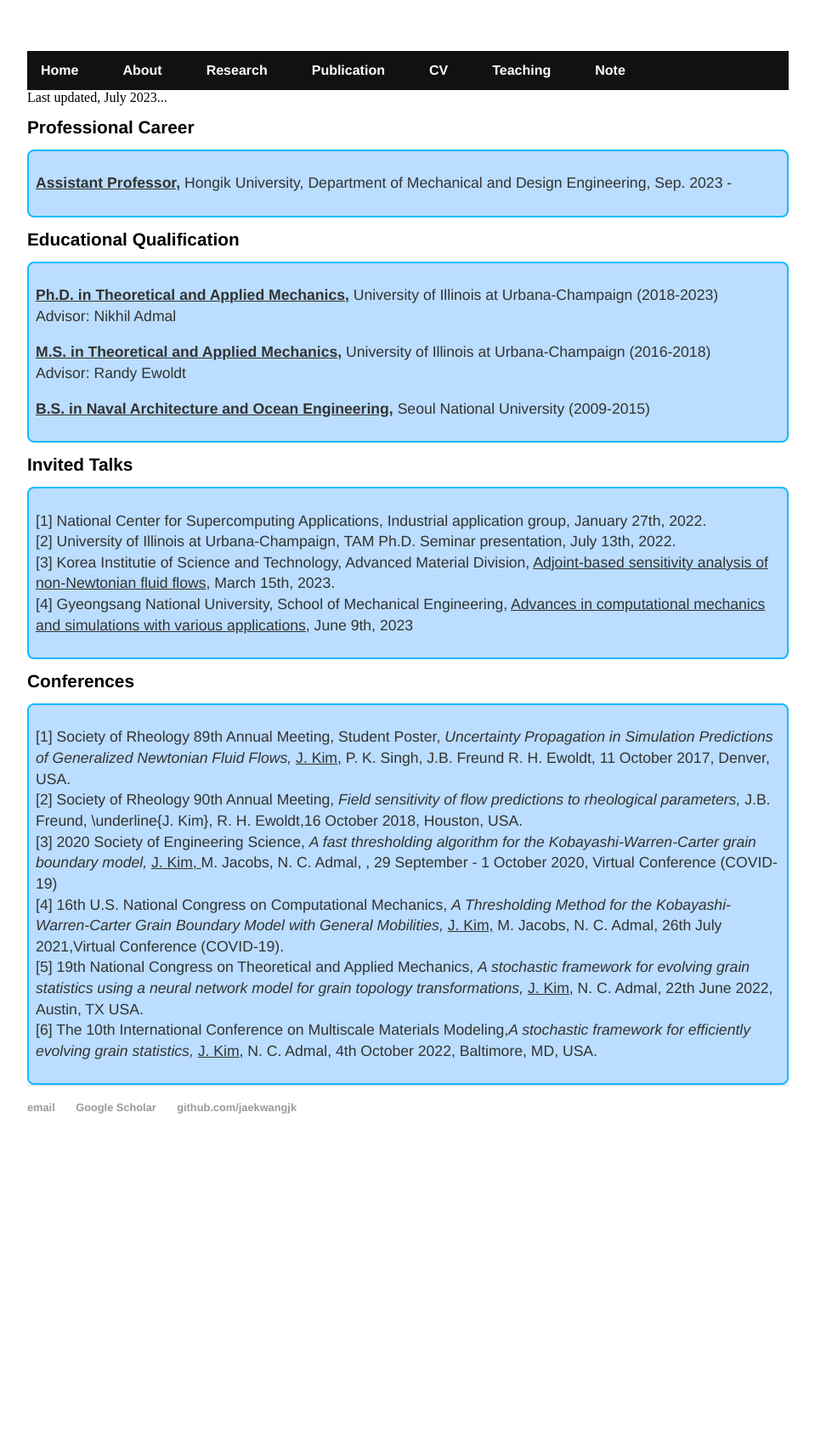
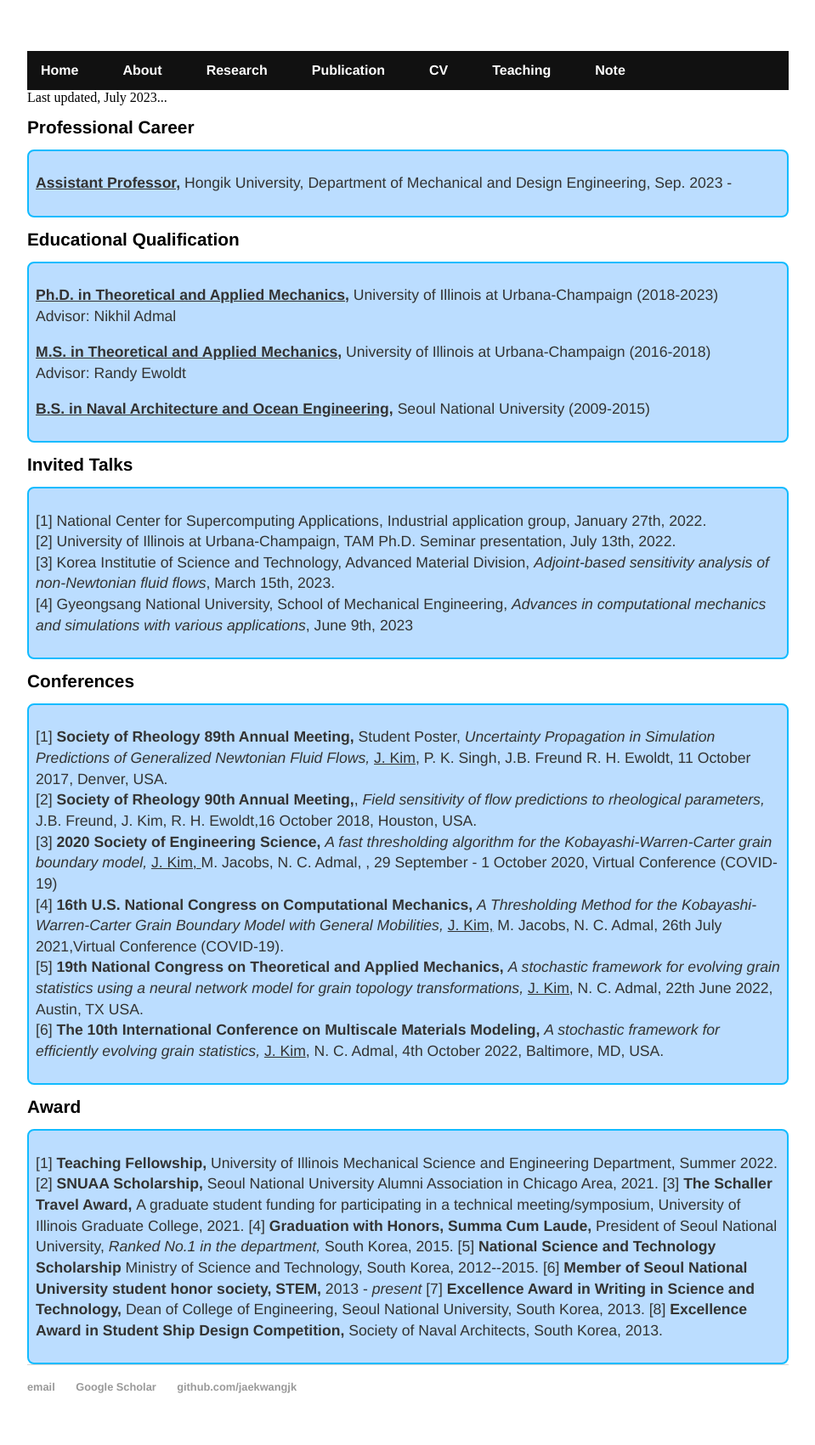
Before and after one commit to jaekwangjk/jaekwangjk.github.io, a Jekyll site: the page built from cv.html, in a window 1280 px wide. Shown: the whole page at 85% size, without its empty margins (160-1119 px from the left). Built offline with Jekyll 4.4.1, drawn with Linux system fonts in a browser that asks for light colours; before the commit the page ends 1372 px from its top, so only the background shows below that.

Commit message:
Update cv.html

```diff
--- a/cv.html
+++ b/cv.html
@@ -44,23 +44,36 @@
 	<p>
 	[1] National Center for Supercomputing Applications, Industrial application group, January 27th, 2022.  <br>
 	[2] University of Illinois at Urbana-Champaign, TAM Ph.D. Seminar presentation, July 13th, 2022. <br>
-	[3] Korea Institutie of Science and Technology, Advanced Material Division, <u>Adjoint-based sensitivity analysis of non-Newtonian fluid flows</u>, March 15th, 2023. <br>
-	[4] Gyeongsang National University, School of Mechanical Engineering, <u>Advances in computational mechanics and simulations with various applications</u>, June 9th, 2023 <br>
+	[3] Korea Institutie of Science and Technology, Advanced Material Division, <i> Adjoint-based sensitivity analysis of non-Newtonian fluid flows</i>, March 15th, 2023. <br>
+	[4] Gyeongsang National University, School of Mechanical Engineering, <i> Advances in computational mechanics and simulations with various applications</i>, June 9th, 2023 <br>
 	</p>
 	</div>
 
 	<h1>Conferences</h1>
 	<div class="rounded">
 	<p>
-	[1] Society of Rheology 89th Annual Meeting, Student Poster, <i>Uncertainty Propagation in Simulation Predictions of Generalized Newtonian Fluid Flows,</i>
+	[1] <strong>Society of Rheology 89th Annual Meeting,</strong> Student Poster, <i>Uncertainty Propagation in Simulation Predictions of Generalized Newtonian Fluid Flows,</i>
         <u>J. Kim</u>, P. K. Singh, J.B. Freund  R. H. Ewoldt, 11 October 2017, Denver, USA. <br>
-	[2] Society of Rheology 90th Annual Meeting, <i>Field sensitivity of flow predictions to rheological parameters,</i> J.B. Freund, \underline{J. Kim}, R. H. Ewoldt,16 October 2018, Houston, USA.<br>
-	[3] 2020 Society of Engineering Science, <i> A fast thresholding algorithm for the Kobayashi-Warren-Carter grain boundary model,</i> <u>J. Kim, </u> M. Jacobs, N. C. Admal, , 29 September - 1 October 2020,  Virtual Conference (COVID-19)<br>
-	[4] 16th U.S. National Congress on Computational Mechanics, <i>A Thresholding Method for the Kobayashi-Warren-Carter Grain Boundary Model with General Mobilities,</i>
+	[2] <strong>Society of Rheology 90th Annual Meeting,</strong>, <i>Field sensitivity of flow predictions to rheological parameters,</i> J.B. Freund, J. Kim, R. H. Ewoldt,16 October 2018, Houston, USA.<br>
+	[3] <strong>2020 Society of Engineering Science,</strong> <i> A fast thresholding algorithm for the Kobayashi-Warren-Carter grain boundary model,</i> <u>J. Kim, </u> M. Jacobs, N. C. Admal, , 29 September - 1 October 2020,  Virtual Conference (COVID-19)<br>
+	[4] <strong>16th U.S. National Congress on Computational Mechanics,</strong> <i>A Thresholding Method for the Kobayashi-Warren-Carter Grain Boundary Model with General Mobilities,</i>
 	<u>J. Kim,</u> M. Jacobs, N. C. Admal, 26th July 2021,Virtual Conference (COVID-19). <br>
-	[5] 19th National Congress on Theoretical and Applied Mechanics, <i>A stochastic framework for evolving grain statistics using a neural network model for grain topology transformations,</i> <u>J. Kim,</u> N. C. Admal, 22th June 2022, Austin, TX USA. <br>
-	[6] The 10th International Conference on Multiscale Materials Modeling,<i>A stochastic framework for efficiently evolving grain statistics,</i> <u>J. Kim</u>, N. C. Admal, 4th October 2022, Baltimore, MD, USA. <br>
+	[5] <strong>19th National Congress on Theoretical and Applied Mechanics,</strong> <i>A stochastic framework for evolving grain statistics using a neural network model for grain topology transformations,</i> <u>J. Kim,</u> N. C. Admal, 22th June 2022, Austin, TX USA. <br>
+	[6] <strong>The 10th International Conference on Multiscale Materials Modeling,</strong> <i>A stochastic framework for efficiently evolving grain statistics,</i> <u>J. Kim</u>, N. C. Admal, 4th October 2022, Baltimore, MD, USA. <br>
 	</p>
+	</div>
+
+	<h1>Award</h1>
+	<div class="rounded">
+	<p>
+	[1] <strong>Teaching Fellowship,</strong> University of Illinois Mechanical Science and Engineering Department, Summer 2022.
+        [2] <strong>SNUAA Scholarship,</strong> Seoul National University Alumni Association in Chicago Area, 2021.
+	[3] <strong>The Schaller Travel Award, </strong> A graduate student funding for participating in a technical meeting/symposium, University of Illinois Graduate College, 2021.
+	[4] <strong>Graduation with Honors, Summa Cum Laude, </strong> President of Seoul National University, <i> Ranked No.1 in the department,</i> South Korea, 2015.
+	[5] <strong>National Science and Technology Scholarship</strong> Ministry of Science and Technology, South Korea, 2012--2015.
+	[6] <strong>Member of Seoul National University student honor society, STEM,</strong> 2013 - <i>present</i>
+	[7] <strong>Excellence Award in Writing in Science and Technology, </strong> Dean of College of Engineering, Seoul National University, South Korea, 2013.
+	[8] <strong>Excellence Award in Student Ship Design Competition, </strong> Society of Naval Architects, South Korea, 2013.
 	</div>
 
 
```
